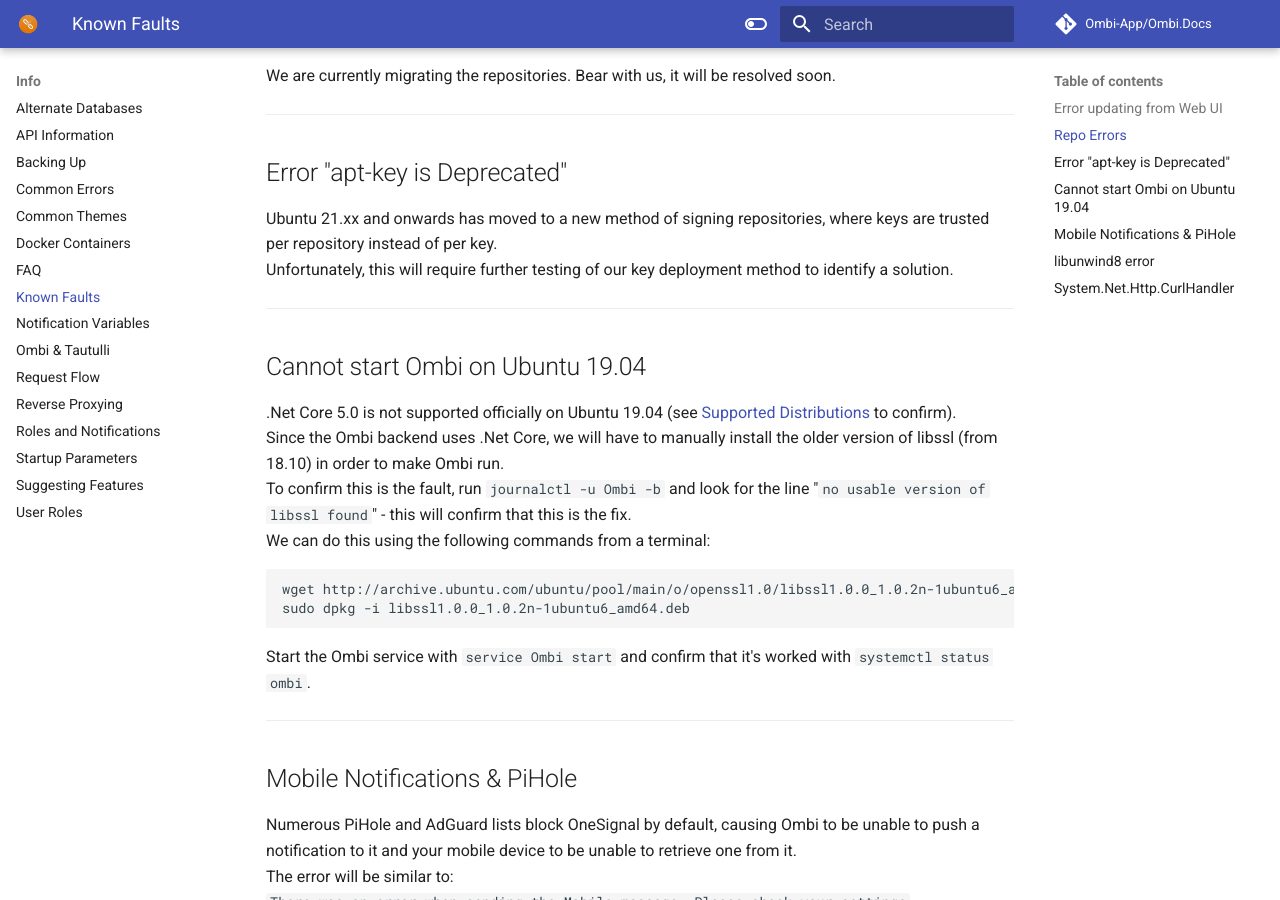
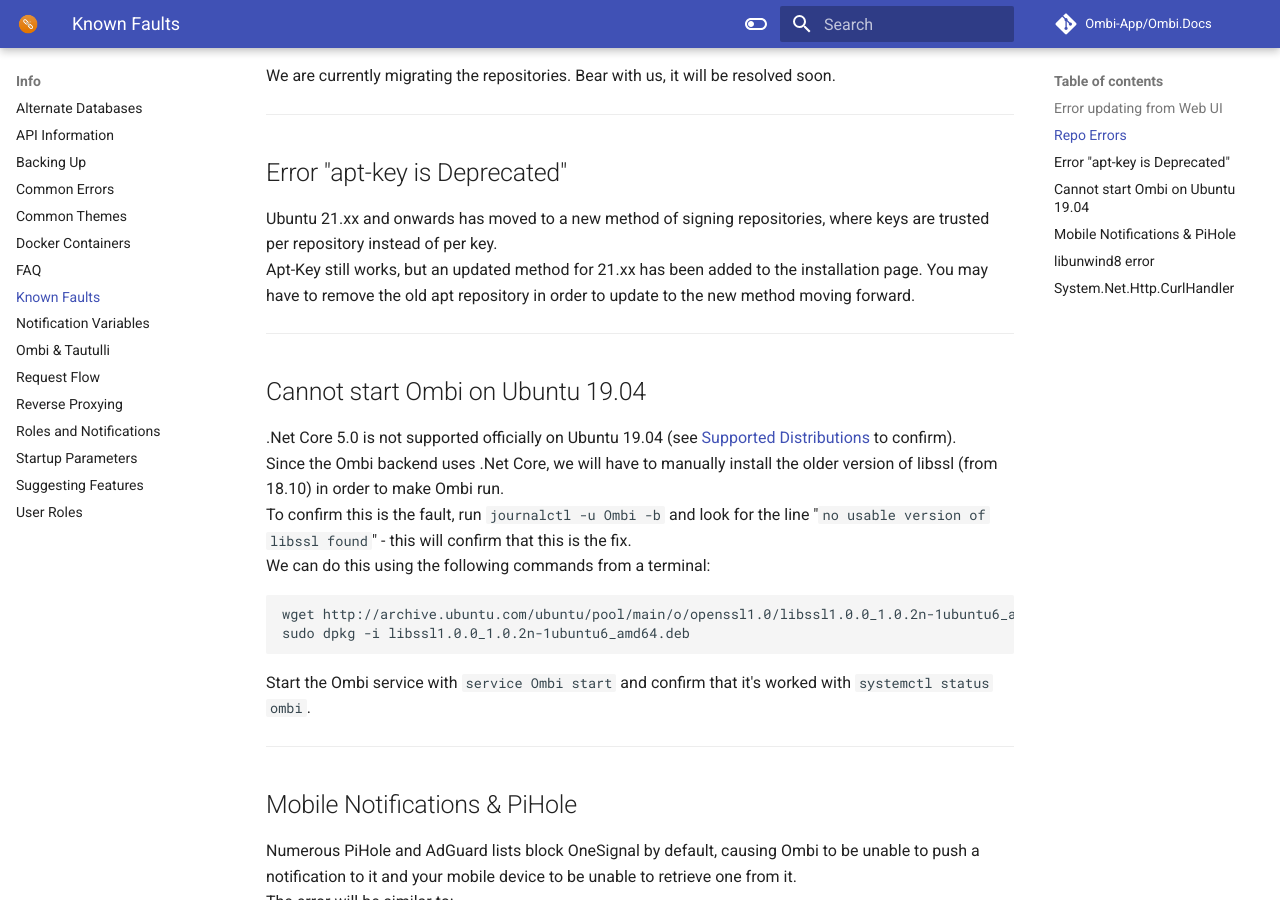
Before and after one commit to Ombi-app/Ombi.Docs, an MkDocs documentation site: the page built from docs/info/known-faults.md, in a window 1280 px wide and 900 px high, scrolled down 568 px. Built offline with MkDocs 1.6.1 and Material for MkDocs 9.7.7, drawn with Linux system fonts in a browser that asks for light colours; comment, search, counter and statistics services are not loaded.

Commit message:
Amend apt-key note

```diff
--- a/docs/info/known-faults.md
+++ b/docs/info/known-faults.md
@@ -20,7 +20,7 @@
 ## Error "apt-key is Deprecated"
 
 Ubuntu 21.xx and onwards has moved to a new method of signing repositories, where keys are trusted per repository instead of per key.
-Unfortunately, this will require further testing of our key deployment method to identify a solution.
+Apt-Key still works, but an updated method for 21.xx has been added to the installation page. You may have to remove the old apt repository in order to update to the new method moving forward.
 ***
 
 ## Cannot start Ombi on Ubuntu 19.04
```
